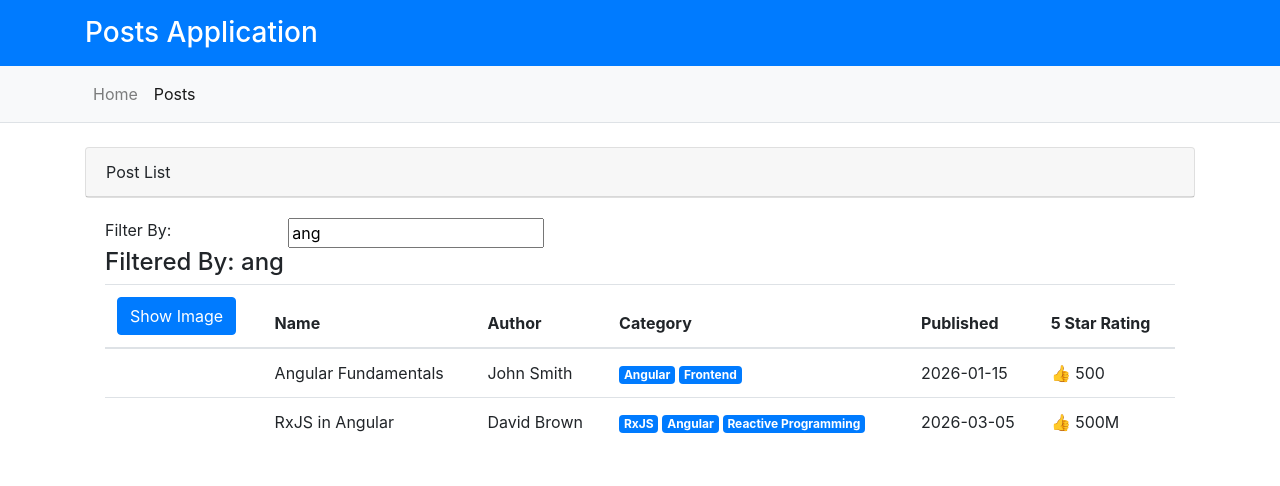
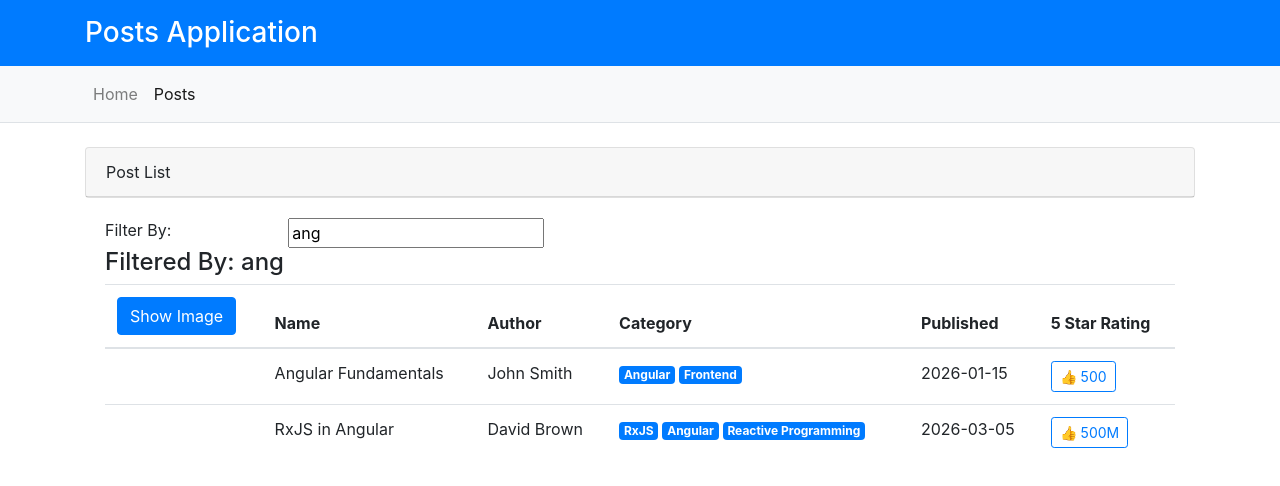
Before and after one commit to sigmakumarwadbude/posts-management, an Angular app: page /posts in a window 1280 px wide. Shown: the top 486 px of the page. Built offline with nearby package versions, Linux system fonts and the light colour scheme.

Commit message:
Add PostLikesComponent and integrate it into PostsComponent; update template to handle likes functionality

```diff
--- a/src/app/app.module.ts
+++ b/src/app/app.module.ts
@@ -8,6 +8,7 @@ import { HomeComponent } from './pages/home/home.component';
 import { PostsComponent } from './pages/posts/posts.component';
 import { FormsModule } from '@angular/forms';
 import { LikesPipe } from './shared/pipes/likes.pipe';
+import { PostLikesComponent } from './pages/posts/components/post-likes.component';
 
 @NgModule({
   declarations: [
@@ -15,6 +16,7 @@ import { LikesPipe } from './shared/pipes/likes.pipe';
     LayoutComponent,
     HomeComponent,
     PostsComponent,
+    PostLikesComponent,
     LikesPipe
   ],
   imports: [
--- /dev/null
+++ b/src/app/pages/posts/components/post-likes.component.ts
@@ -0,0 +1,28 @@
+import { Component, EventEmitter, Input, Output } from '@angular/core';
+import { Post } from 'src/app/model/post';
+
+@Component({
+    selector: 'app-post-likes',
+    template: `
+    <button
+        type="button"
+        class="btn btn-outline-primary btn-sm"
+        (click)="onLike()"
+        >
+        {{ likes | likes }}
+    </button>
+  `
+})
+export class PostLikesComponent {
+
+    @Input() likes = 0;
+    @Input() postId!: number;
+
+    @Output() liked = new EventEmitter<number>();
+
+    onLike(): void {
+        this.liked.emit(this.postId);
+    }
+
+
+}
--- a/src/app/pages/posts/posts.component.html
+++ b/src/app/pages/posts/posts.component.html
@@ -46,7 +46,13 @@
                             </span>
                         </td>
                         <td>{{post.publishedAt}}</td>
-                        <td>{{post.likes | likes}}</td>
+                        <td>
+                            <app-post-likes
+                                [likes]="post.likes"
+                                [postId]="post.id"
+                                (liked)="onClickLikes($event)">
+                            </app-post-likes>
+                        </td>
                     </tr>
                 </tbody>
             </table>
--- a/src/app/pages/posts/posts.component.ts
+++ b/src/app/pages/posts/posts.component.ts
@@ -39,4 +39,7 @@ export class PostsComponent implements OnInit {
     this.showImage = !this.showImage;
   }
 
+  onClickLikes(postId: number) {
+    console.log(postId);
+  }
 }
```
